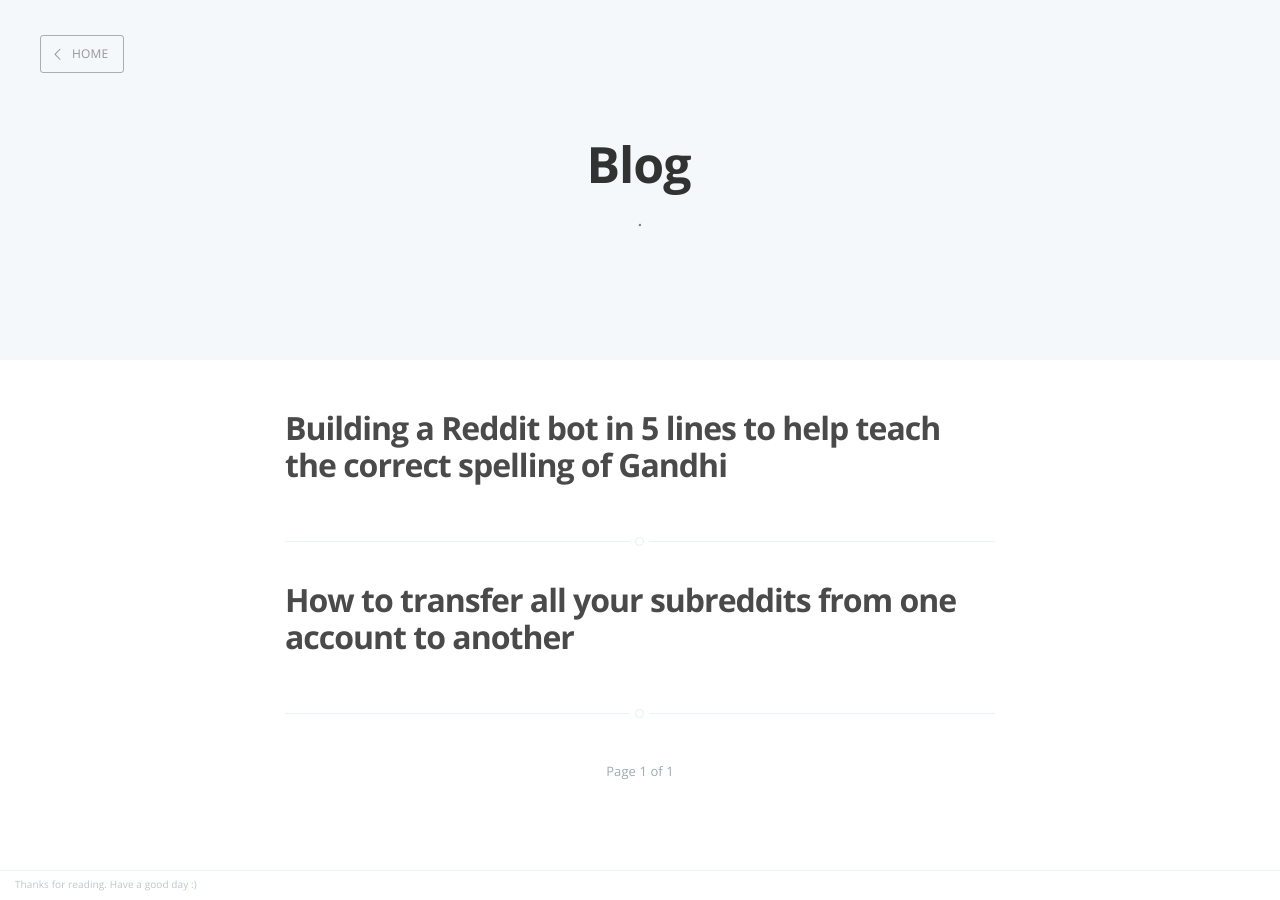
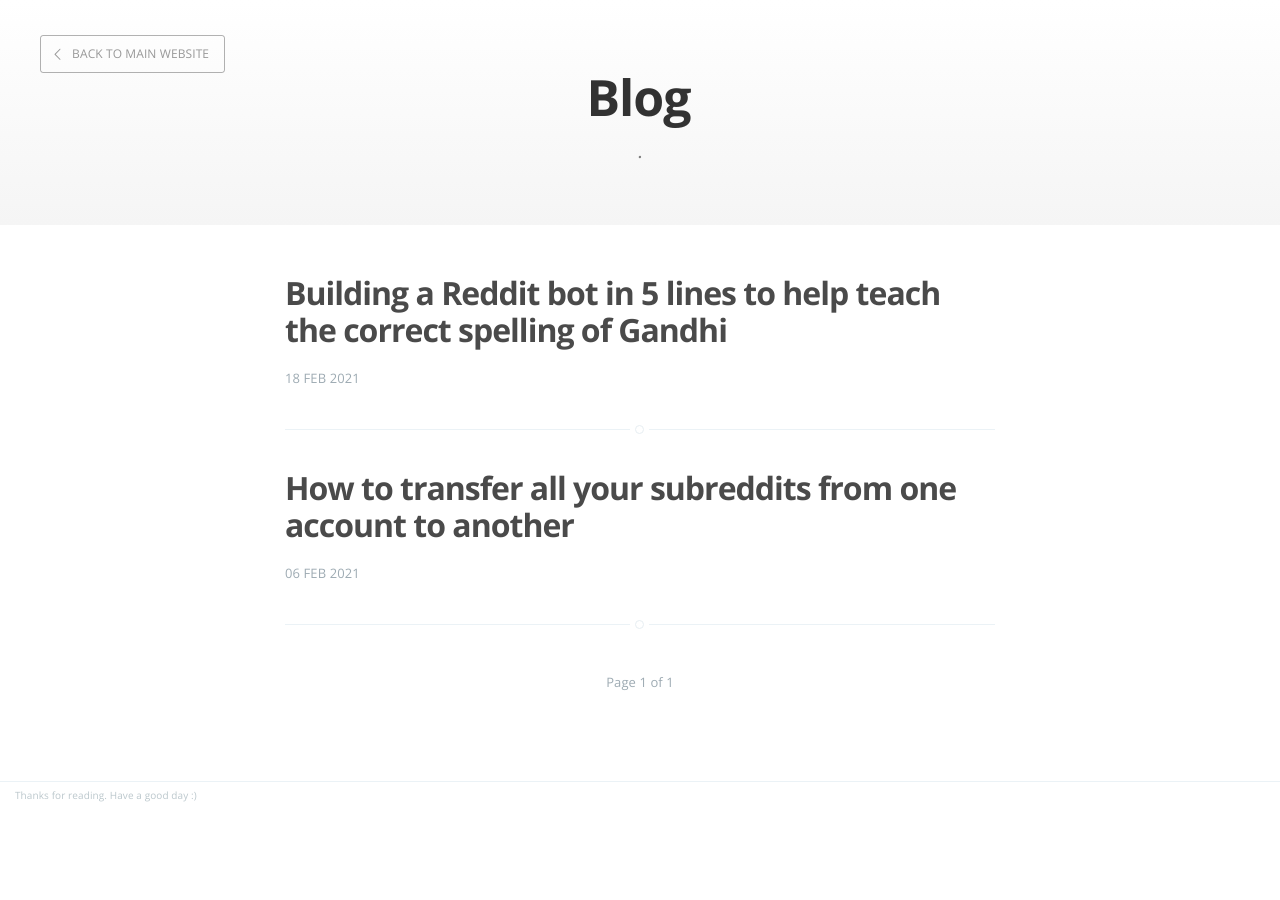
Before and after one commit to piyushkhemka/blog, a Jekyll site: the page built from index.html, in a window 1280 px wide. Built offline with Jekyll 4.4.1, drawn with Linux system fonts in a browser that asks for light colours; the list of posts is cut into pages by our own code.

Commit message:
changed header size, css changes, removed date from url generation

```diff
--- a/_config.yml
+++ b/_config.yml
@@ -22,3 +22,9 @@ disqus-shortname: "piyushkhemka"
 disqus: "piyushkhemka"
 sass:
     sass_dir: "_sass"
+
+
+# Prevents the url to be generated like this
+# http://domaine.tld/category/2014/11/22/post.html.
+# Instead generates http://domaine.tld/title.html
+permalink: /:title.html
--- a/_posts/2021-02-18-Building-a-Reddit bot.markdown
+++ b/_posts/2021-02-18-Building-a-Reddit bot-in-5-lines.markdown
@@ -3,6 +3,7 @@ layout: post
 title:  "Building a Reddit bot in 5 lines to help teach the correct spelling of Gandhi "
 date: 2021-02-18 02:00
 categories: [gandhi_bot]
+<!--permalink: gandhi_bot-->
 ---
 
 
--- a/assets/css/screen.css
+++ b/assets/css/screen.css
@@ -681,8 +681,13 @@ margin on the iframe, cause it breaks stuff. */
 
 .no-cover.main-header {
     min-height: 160px;
-    max-height: 40%;
-    background: #f5f8fa;
+    max-height: 25%;
+/*    background: #f5f8fa;*/
+    background: -webkit-linear-gradient(#fff, #F5F5F5);
+    background: -moz-linear-gradient(#fff, #F5F5F5);
+    background: -o-linear-gradient(#fff, #F5F5F5);
+    background: linear-gradient(#fff, #F5F5F5);
+    background-color:#F5F5F5;
 }
 
 .no-cover .page-title {
--- a/index.html
+++ b/index.html
@@ -13,7 +13,7 @@ about: ''
             <img src="{{ page.logo }}" alt="Blog Logo" />
         </a>
         {% endif %}
-        <a class="back-button icon-arrow-left" href="https://piyushkhemka.me/">Home</a>
+        <a class="back-button icon-arrow-left" href="https://piyushkhemka.me/">Back to main website</a>
         <!-- <a class="subscribe-button icon-feed" href="{{'feed.xml' | relative_url }} ">Subscribe</a> -->
     </nav>
     <div class="vertical">
@@ -57,11 +57,9 @@ about: ''
             {{ post.categories | array_to_sentence_string | prepend: '' }}
             {% endif %}
 -->
-<!--
             <time class="post-date" datetime="{{ post.date | date:"%Y-%m-%d" }}">
                 {{ post.date | date_to_string }}
             </time>
--->
         </footer>
     </article>
 
```
Also changed, not shown: Instructions_to_myself/How_to_make_a_new_post.md (+6 -0 lines).
